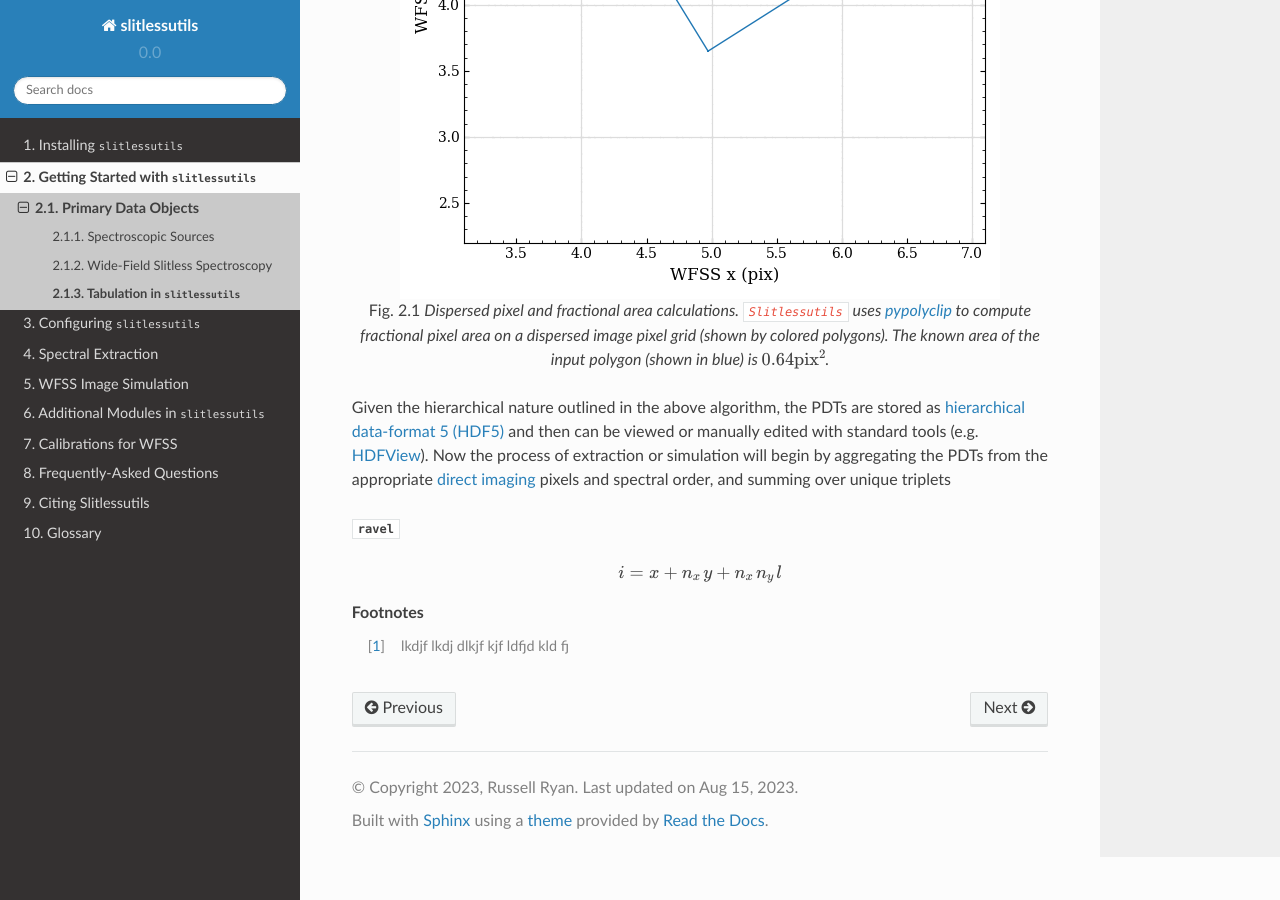
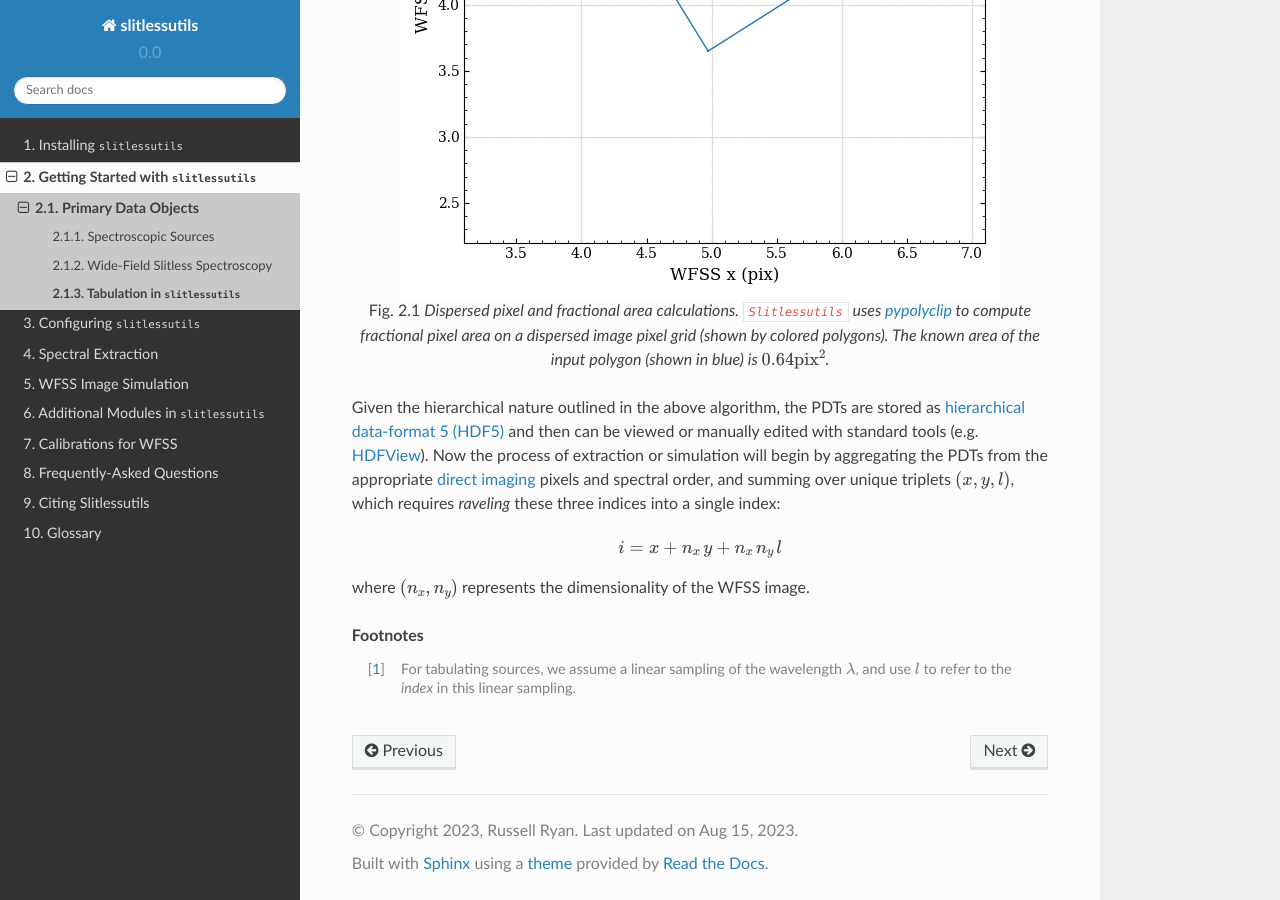
Before and after one commit to spacetelescope/slitlessutils, a Sphinx documentation site: the page built from docs/tabulation.rst, in a window 1280 px wide and 900 px high, scrolled down 1067 px. Built offline with Sphinx 7.4.7 and the Read the Docs theme 2.0.0, drawn with Linux system fonts in a browser that asks for light colours; some of the changed text lies outside the part shown.

Commit message:
adding detail

```diff
--- a/docs/tabulation.rst
+++ b/docs/tabulation.rst
@@ -17,7 +17,7 @@ The most computationally expensive aspect of extracting or simulating WFSS obser
 						#. convert wavelength into parameter :math:`t` using the inverse of the dispersion relation
 						#. evaluate the trace at the parameter :math:`t`
 						#. compute fractional pixel area (see :numref:`animatedpixel` below)
-						#. record an entry in the PDT as :math:`(x, y, l, w)`, where :math:`w` is the fractional pixel area that the :term:`direct imaging` pixel :math:`(x_d,y_d)` projects onto the WFSS image pixel :math:`(x,y)` at the wavelength index :math:`l` [#wavefoot]_.
+						#. record an entry in the PDT as :math:`(x, y, l, a)`, where :math:`a` is the fractional pixel area that the :term:`direct imaging` pixel :math:`(x_d,y_d)` projects onto the WFSS image pixel :math:`(x,y)` at the wavelength index :math:`l` [#wavefoot]_.
 
 .. _animatedpixel:
 .. figure:: images/pixel_animate.gif
@@ -28,15 +28,13 @@ The most computationally expensive aspect of extracting or simulating WFSS obser
 
 
 
-Given the hierarchical nature outlined in the above algorithm, the PDTs are stored as `hierarchical data-format 5 (HDF5) <https://www.hdfgroup.org/solutions/hdf5/>`_ and then can be viewed or manually edited with standard tools (e.g. `HDFView <https://www.hdfgroup.org/downloads/hdfview/>`_).  Now the process of extraction or simulation will begin by aggregating the PDTs from the appropriate :term:`direct imaging` pixels and spectral order, and summing over unique triplets
-
-:eq:`ravel`
-
+Given the hierarchical nature outlined in the above algorithm, the PDTs are stored as `hierarchical data-format 5 (HDF5) <https://www.hdfgroup.org/solutions/hdf5/>`_ and then can be viewed or manually edited with standard tools (e.g. `HDFView <https://www.hdfgroup.org/downloads/hdfview/>`_).  Now the process of extraction or simulation will begin by aggregating the PDTs from the appropriate :term:`direct imaging` pixels and spectral order, and summing over unique triplets :math:`(x,y,l)`, which requires *raveling* these three indices into a single index:
 
 .. math::
 	i = x + n_x\,y + n_x\,n_y\,l
 
+where :math:`(n_x,n_y)` represents the dimensionality of the WFSS image.
 
 
 .. rubric:: Footnotes
-.. [#wavefoot] lkdjf lkdj dlkjf kjf ldfjd kld fj
+.. [#wavefoot] For tabulating sources, we assume a linear sampling of the wavelength :math:`\lambda`, and use :math:`l` to refer to the *index* in this linear sampling.
```
